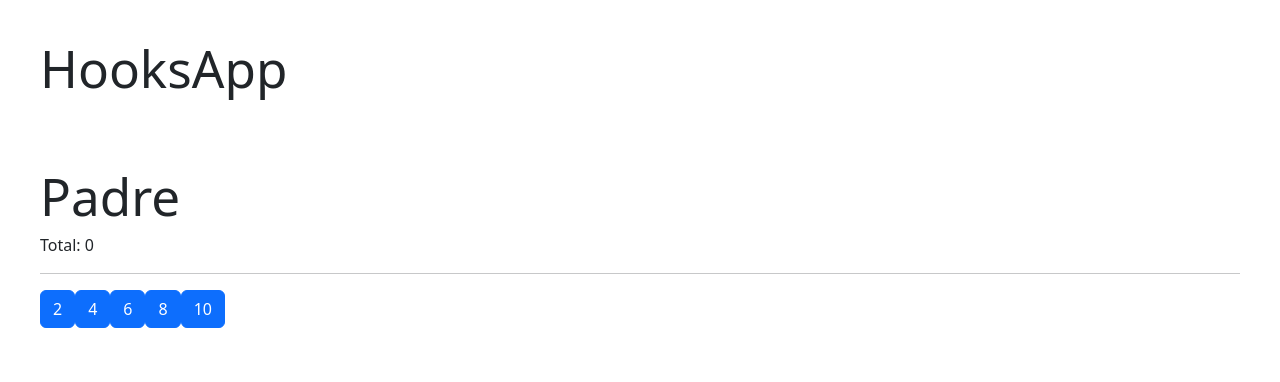
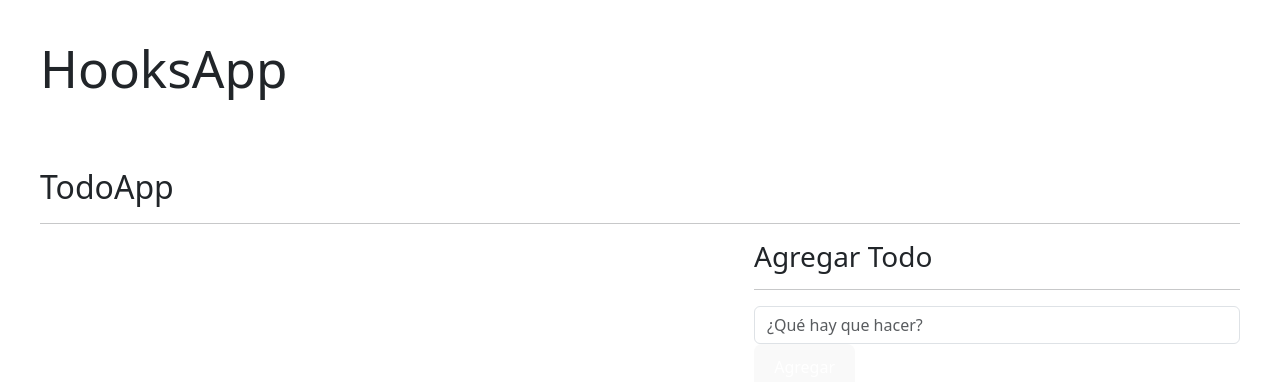
Before and after one commit to Alejandro-Figueiras/Curso-React-FH, a React (Vite) app in the folder 05-hooks-app/: page / in a window 1280 px wide. Shown: the top 382 px of the page. Built offline with nearby package versions, Linux system fonts and the light colour scheme.

Commit message:
05-hooks-app add useReducer hook and TodoApp

```diff
--- /dev/null
+++ b/05-hooks-app/src/08-useReducer/TodoAdd.jsx
@@ -0,0 +1,35 @@
+import { useForm } from "../hooks/useForm"
+
+const TodoAdd = ({ onAdd }) => {
+	const { todo, onInputChange, onResetForm } = useForm({
+		todo: "",
+	})
+
+	const handleSubmit = (event) => {
+		event.preventDefault()
+		if (todo.trim().length > 0) {
+			onAdd({
+				id: new Date().getTime(),
+				todo,
+				done: false,
+			})
+      onResetForm()
+    }
+	}
+
+	return (
+		<form onSubmit={handleSubmit}>
+			<input
+				type='text'
+				className='form-control'
+				placeholder='¿Qué hay que hacer?'
+				name='todo'
+				value={todo}
+				onChange={onInputChange}
+			/>
+			<button type='submit'>Agregar</button>
+		</form>
+	)
+}
+
+export default TodoAdd
--- /dev/null
+++ b/05-hooks-app/src/08-useReducer/TodoApp.jsx
@@ -0,0 +1,64 @@
+import { useEffect, useReducer } from "react"
+import { todoReducer } from "./todoReducer"
+import TodoList from "./TodoList"
+import TodoAdd from "./TodoAdd"
+
+const initialState = []
+const init = () => {
+	return JSON.parse(localStorage.getItem("todos")) || []
+}
+
+const TodoApp = () => {
+	const [todos, dispatchTodo] = useReducer(todoReducer, initialState, init)
+	useEffect(() => {
+		localStorage.setItem("todos", JSON.stringify(todos))
+	}, [todos])
+
+	const onNewTodo = (todo) => {
+		const action = {
+			type: "[TODO] Add Todo",
+			payload: todo,
+		}
+
+		dispatchTodo(action)
+	}
+
+	const handleDeleteTodo = (id = "") => {
+		dispatchTodo({
+			type: "[TODO] Remove Todo",
+			payload: id,
+		})
+	}
+
+  const handleToogleTodo = (id = "") => {
+		dispatchTodo({
+			type: "[TODO] Toggle Todo",
+			payload: id,
+		})
+	}
+
+	return (
+		<div>
+			<h2>TodoApp</h2>
+			<hr />
+
+			<div className='row'>
+				<div className='col-7'>
+					<TodoList
+						todos={todos}
+						handleDeleteTodo={handleDeleteTodo}
+						onToggleTodo={handleToogleTodo}
+					/>
+				</div>
+				<div className='col-5'>
+					<h3>Agregar Todo</h3>
+					<hr />
+
+					<TodoAdd onAdd={onNewTodo} />
+				</div>
+			</div>
+		</div>
+	)
+}
+
+export default TodoApp
--- /dev/null
+++ b/05-hooks-app/src/08-useReducer/TodoItem.jsx
@@ -0,0 +1,10 @@
+const TodoItem = ({ id, todo, done, handleDeleteTodo, onToggleTodo }) => {
+	return (
+		<li className='list-group-item d-flex justify-content-between align-items-center'>
+			<span onClick={() => onToggleTodo(id)} className={`${done && 'text-decoration-line-through'}`}>{todo}</span>
+			<button className='btn btn-danger' onClick={() => {handleDeleteTodo(id)}}>Borrar</button>
+		</li>
+	)
+}
+
+export default TodoItem
--- /dev/null
+++ b/05-hooks-app/src/08-useReducer/TodoList.jsx
@@ -0,0 +1,18 @@
+import TodoItem from "./TodoItem"
+
+const TodoList = ({ todos, handleDeleteTodo, onToggleTodo }) => {
+	return (
+		<ul className='list-group'>
+			{todos.map((item) => (
+				<TodoItem
+					{...item}
+					key={item.id}
+					handleDeleteTodo={handleDeleteTodo}
+					onToggleTodo={onToggleTodo}
+				/>
+			))}
+		</ul>
+	)
+}
+
+export default TodoList
--- /dev/null
+++ b/05-hooks-app/src/08-useReducer/intro-reducer.js
@@ -0,0 +1,30 @@
+const initialState = [{
+  id: 1,
+  todo: 'Recolectar la piedra del alma',
+  done: false
+}]
+
+const todoReducer = (state = initialState, action = {}) => {
+  if (action.type === '[TODO] add todo') {
+    return [...state, action.payload]
+  }
+
+  return state
+}
+
+let todos = todoReducer()
+
+const newTodo = {
+  id: 2,
+  todo: 'Recolectar la piedra del poder',
+  done: false
+}
+
+const addTodoAction = {
+  type: '[TODO] add todo',
+  payload: newTodo
+}
+
+todos = todoReducer(todos, addTodoAction)
+
+console.log(todos)
--- /dev/null
+++ b/05-hooks-app/src/08-useReducer/todoReducer.js
@@ -0,0 +1,16 @@
+export const todoReducer = (initialState = [], action = {}) => {
+  switch (action.type) {
+    case '[TODO] Add Todo':
+      return [...initialState, action.payload]
+    case '[TODO] Remove Todo':
+      return initialState.filter(t => t.id != action.payload)
+    case '[TODO] Toggle Todo':
+      return initialState.map(t => t.id == action.payload ? {
+        ...t, done: !t.done
+      }: t)
+
+    default:
+      break;
+  }
+  return initialState
+}
--- a/05-hooks-app/src/HooksApp.jsx
+++ b/05-hooks-app/src/HooksApp.jsx
@@ -8,7 +8,10 @@
 // import Memorize from "./06-memos/Memorize"
 // import MemoHook from "./06-memos/MemoHook"
 // import CallbackHook from "./06-memos/CallbackHook"
-import { Padre } from "./07-tarea-memo/Padre"
+// import { Padre } from "./07-tarea-memo/Padre"
+
+// import './08-useReducer/intro-reducer'
+import TodoApp from "./08-useReducer/TodoApp"
 
 const HooksApp = () => {
 	return (
@@ -30,7 +33,9 @@ const HooksApp = () => {
 			{/* <MemoHook /> */}
 			{/* <CallbackHook /> */}
 
-			<Padre />
+			{/* <Padre /> */}
+
+			<TodoApp />
 		</>
 	)
 }
```
